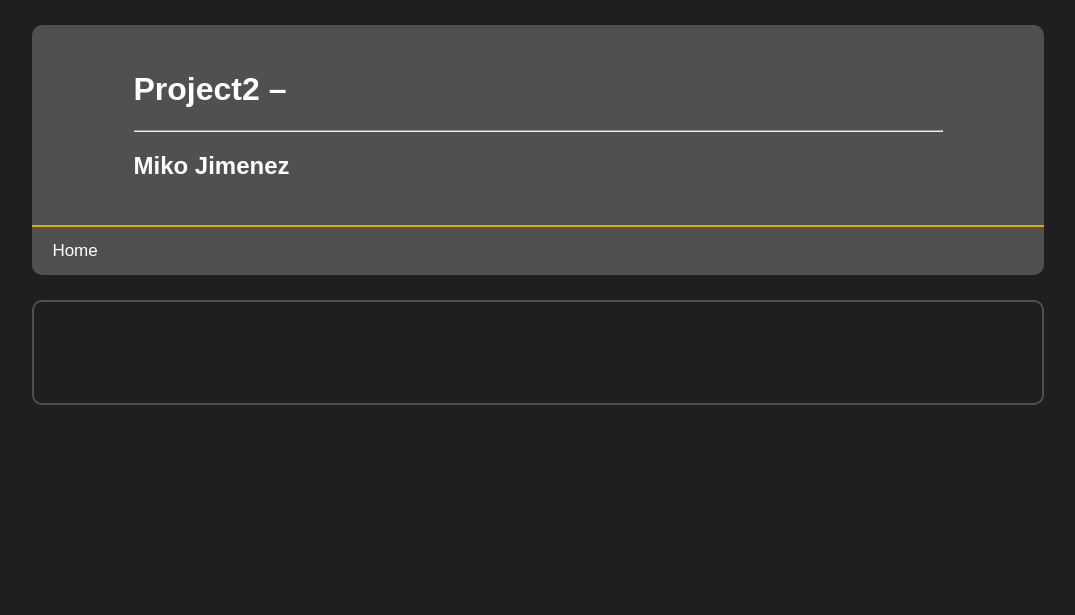
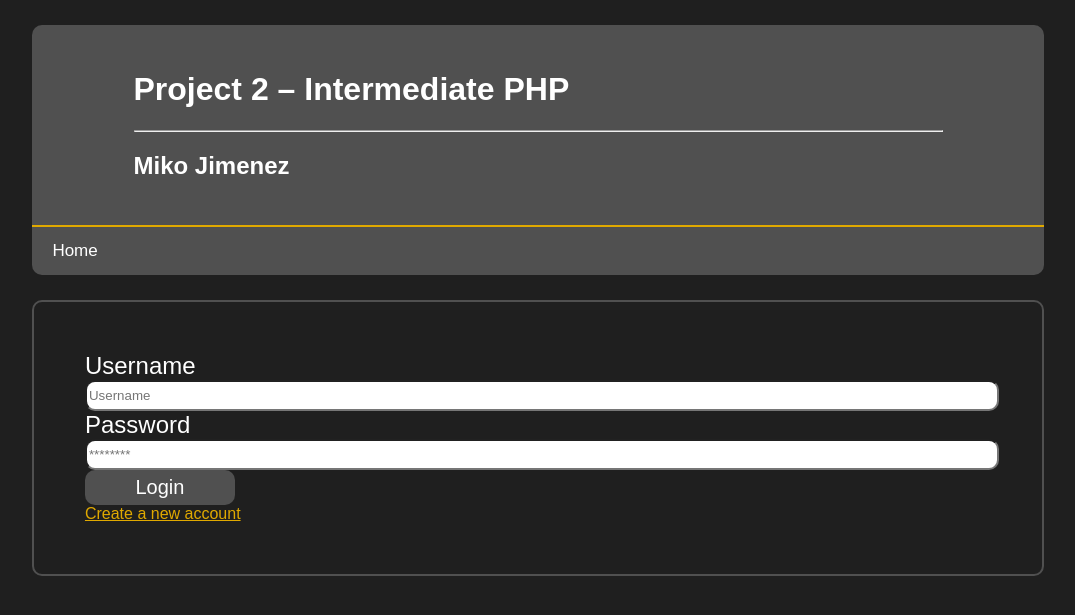
Before and after one commit to mikojimnz/DIG3134C, a PHP site: page / in a window 1280 px wide. Shown: the top 615 px of the page, without its empty margins (102-1177 px from the left). Run offline with PHP 8.4, Linux system fonts and the light colour scheme.

Commit message:
Create login form

```diff
--- a/Project 2/css/styles.css
+++ b/Project 2/css/styles.css
@@ -88,4 +88,14 @@ textarea {
 .content {
   margin: 25px 10% 25px; }
 
+#logout {
+  border: 1px solid #e0a900;
+  background: none;
+  color: #e0a900;
+  max-width: 150px; }
+
+#logout:hover {
+  background-color: #e0a900;
+  color: #fff; }
+
 /*# sourceMappingURL=styles.css.map */
--- a/Project 2/css/styles.scss
+++ b/Project 2/css/styles.scss
@@ -106,3 +106,15 @@ textarea {
     margin: $verticalPadding $contentPadding $verticalPadding;
 
 }
+
+#logout {
+    border: 1px solid $accentFontColor;
+    background: none;
+    color: $accentFontColor;
+    max-width: 150px;
+}
+
+#logout:hover {
+    background-color: $accentFontColor;
+    color: $primaryFontColor;
+}
--- a/Project 2/index.php
+++ b/Project 2/index.php
@@ -1,12 +1,21 @@
 <!doctype html>
 
 <html lang="en">
+
+<?php
+    if ($_SERVER["REQUEST_METHOD"] == "POST") {
+        if(array_key_exists('logout',$_POST)) {
+            setcookie("loginToken", "", time() - 3600, "/");
+            header("Refresh:0");
+        }
+    }
+?>
 
 <head>
     <meta charset="utf-8">
 
     <title>Project 2 - Home</title>
-    <meta name="description" content="Project 1 - Home">
+    <meta name="description" content="Project 2 - Home">
     <meta name="author" content="Miko Jimenez">
 
     <link rel="stylesheet" href="css/styles.css">
@@ -16,7 +25,7 @@
 <body>
     <div class="content">
         <header>
-            <h1>Project2 – </h1>
+            <h1>Project 2 – Intermediate PHP</h1>
             <hr>
             <h2>Miko Jimenez</h2>
         </header>
@@ -24,6 +33,46 @@
             <a href="./index.php">Home</a>
         </nav>
         <div class="body">
+
+            <div>
+                <form method="post">
+                    <?php
+                    $username = 'dig3134user';
+                    $password = 'dig3134pass';
+
+                    if ($_SERVER["REQUEST_METHOD"] == "POST") {
+                        if ($_POST['username'] == $username && $_POST['password'] == $password) {
+                            setcookie("loginToken", "true", time() + (60 * 5), "/");
+                            header("Refresh:0");
+                        } else { ?>
+
+                    <p>❌ Invalid username or password!</p>
+
+                    <?php }
+                    }
+
+                    if(isset($_COOKIE['loginToken'])) { ?>
+
+                    <h3>✅ You're Logged In!</h3>
+                    <form method="post">
+                        <input type="submit" name="logout" id="logout" value="Logout">
+                    </form>
+
+                    <?php } else { ?>
+
+                    <label for="username">Username</label>
+                    <input type="text" placeholder="Username" name="username" id="username" required>
+                    <label for="password">Password</label>
+                    <input type="password" placeholder="********" name="password" id="password" required>
+                    <br>
+                    <button type="submit">Login</button>
+                    <br>
+                    <a href="./register.php" target="_self">Create a new account</a>
+                </form>
+
+                <?php } ?>
+            </div>
+
         </div>
     </div>
 </body>
```
Also changed, not shown: Project 2/register.php (added, +31 -0 lines), 1 other file.
